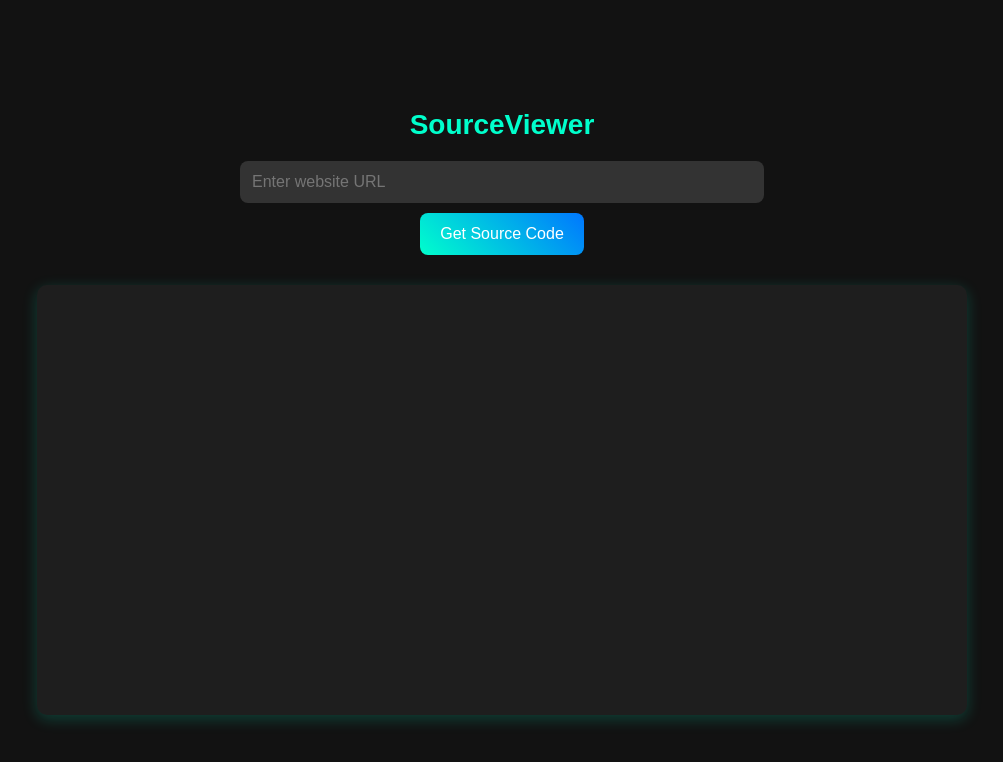
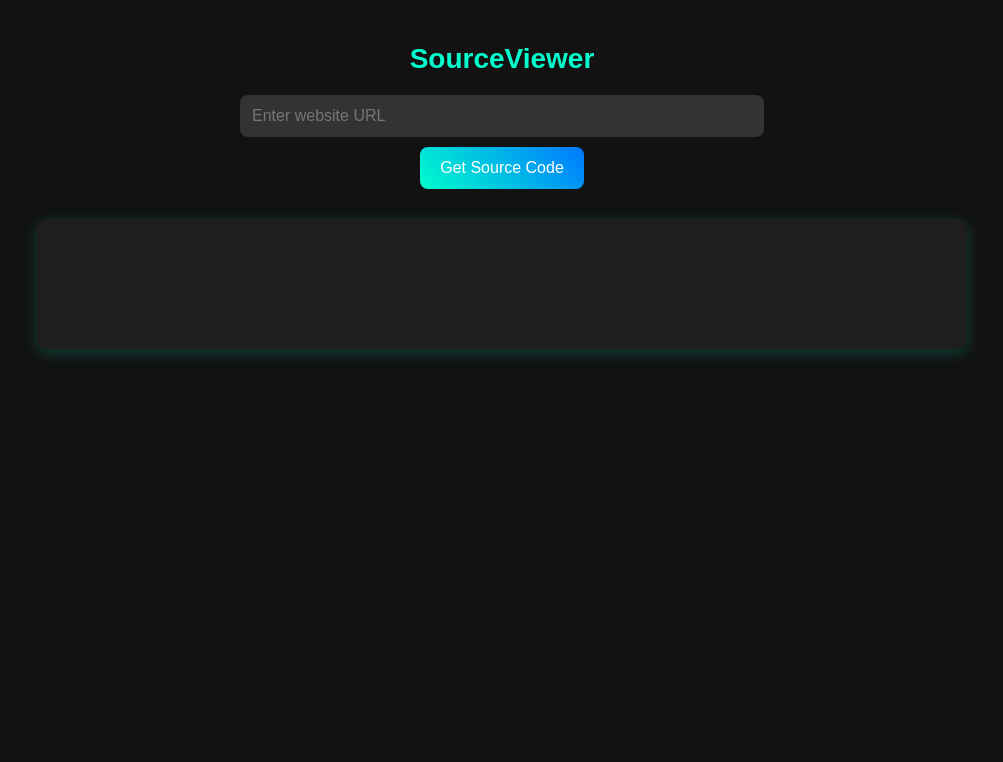
Before and after one commit to CodyisCoder/sourceviewer.org, a plain HTML site: page index.html in a window 1280 px wide. Shown: the whole page, without its empty margins (138-1141 px from the left). Drawn offline with nearby package versions, Linux system fonts and the light colour scheme.

Commit message:
Update index.html

```diff
--- a/index.html
+++ b/index.html
@@ -14,8 +14,8 @@
             display: flex;
             flex-direction: column;
             align-items: center;
-            height: 100vh;
             justify-content: center;
+            padding: 20px;
         }
         h2 {
             font-size: 28px;
@@ -55,14 +55,15 @@
         #sourceContainer {
             width: 80%;
             max-width: 900px;
-            height: 400px;
+            min-height: 100px;
             margin-top: 20px;
             background: #1e1e1e;
             border-radius: 10px;
-            overflow: auto;
             padding: 15px;
             box-shadow: 0 4px 15px rgba(0, 255, 204, 0.2);
             text-align: left;
+            word-wrap: break-word;
+            overflow-wrap: break-word;
         }
         pre {
             background: transparent;
@@ -70,8 +71,6 @@
             white-space: pre-wrap;
             word-wrap: break-word;
             font-size: 14px;
-            overflow-x: auto;
-            text-align: left;
         }
         code {
             display: block;
@@ -117,7 +116,6 @@
                 const sourceCodeElement = document.getElementById('sourceCode');
                 sourceCodeElement.textContent = text;
                 hljs.highlightElement(sourceCodeElement);
-
             } catch (error) {
                 errorMessage.textContent = "Error: " + error.message;
             }
```
